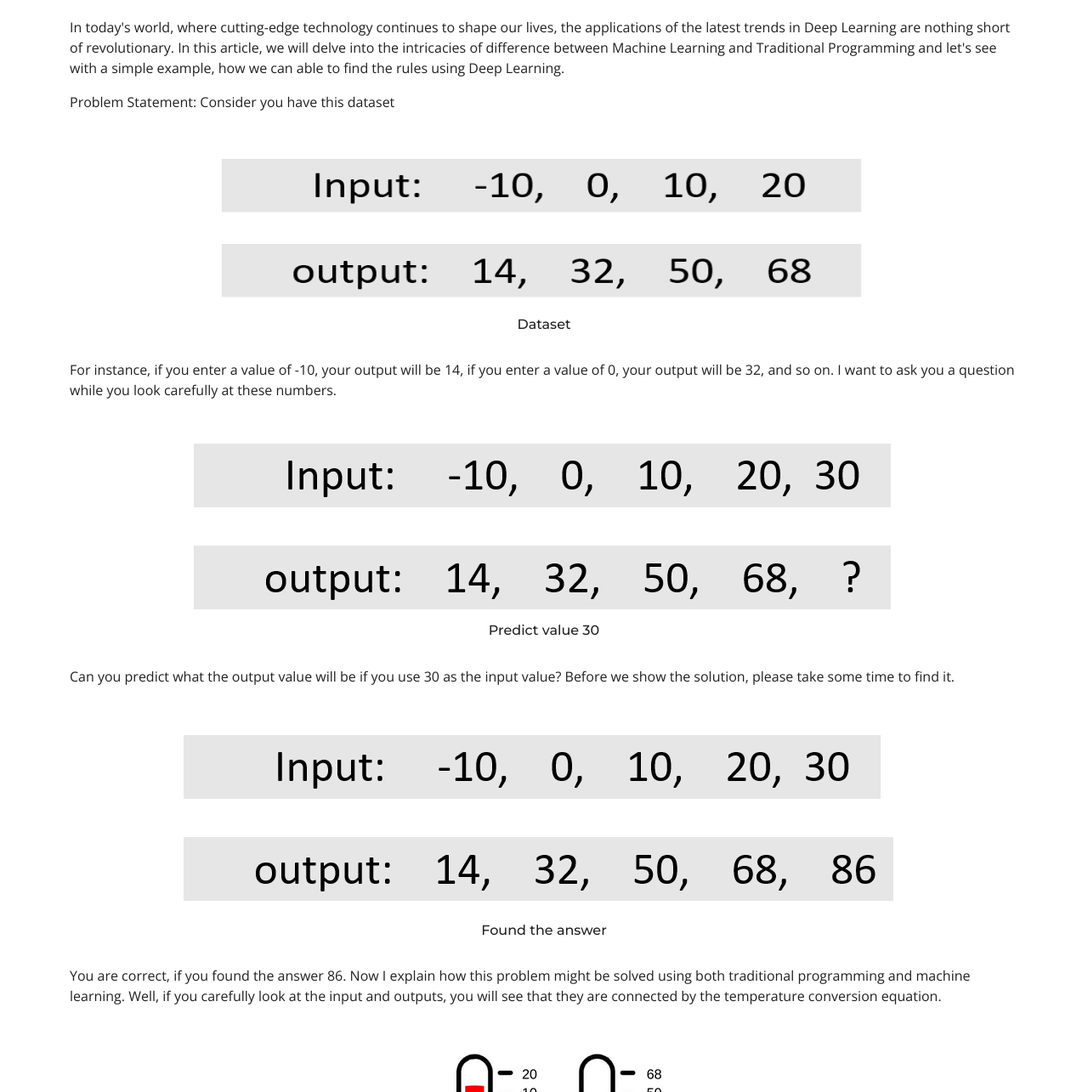
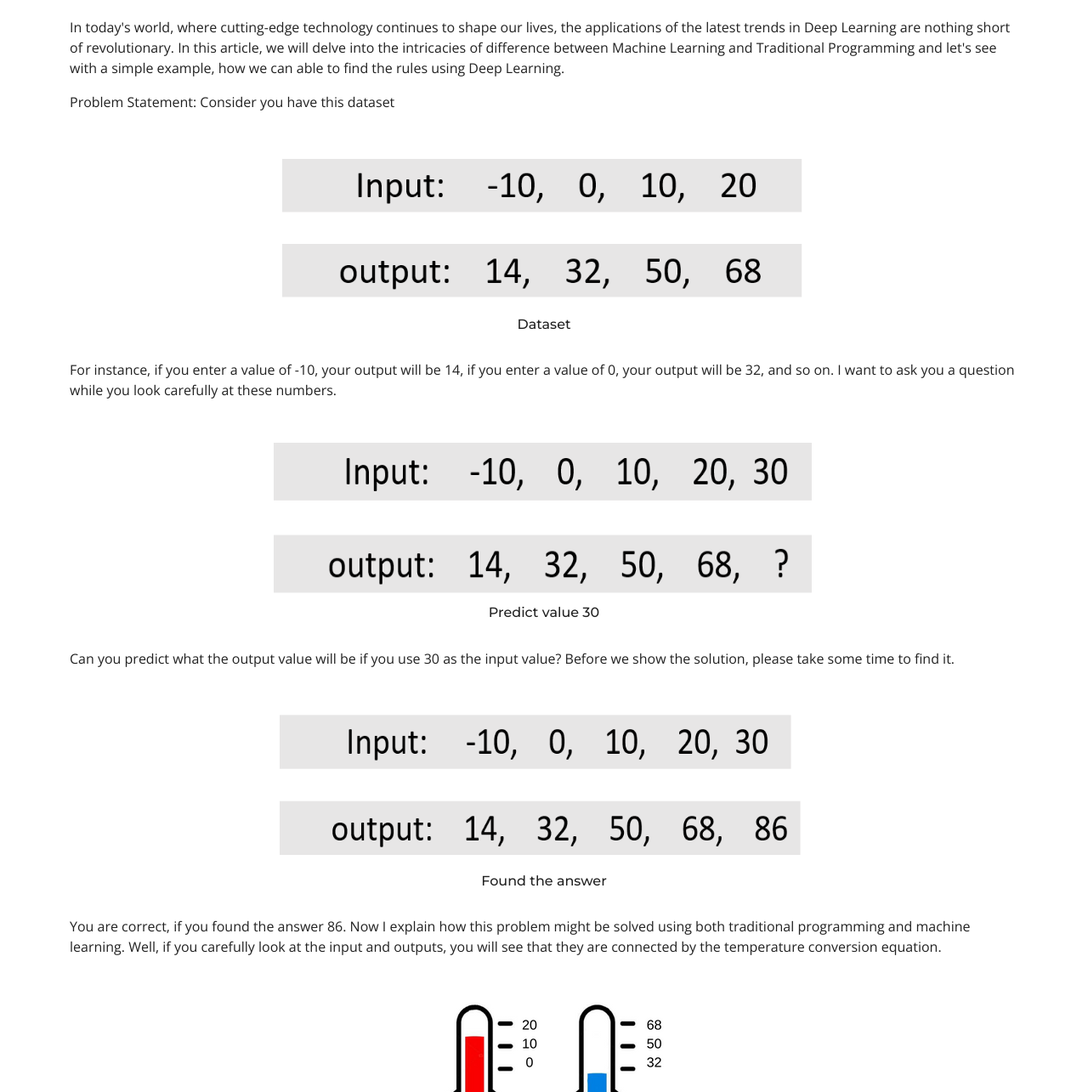
Before and after one commit to leastsquares-web/leastsquares.github.io, a plain HTML site: page ExploringtheMagicofNeuralNetworks.html in a window 1280 px wide. Shown: the part 409-1694 px from the top of the page at 85% size. Drawn offline with nearby package versions, Linux system fonts and the light colour scheme.

Commit message:
input image size changes

```diff
--- a/ExploringtheMagicofNeuralNetworks.html
+++ b/ExploringtheMagicofNeuralNetworks.html
@@ -144,21 +144,21 @@
                   margin: 0 auto;
                 }
               </style>
-              <img src="assets/img/emnn1.png" alt="Centered Image" style= "justify-content: center; align-items: center; width: 800px; height: 200px;">
+              <img src="assets/img/emnn1.png" alt="Centered Image" style= "justify-content: center; align-items: center; width: 650px; height: 200px;">
               <h6 style="text-align: center;">Dataset</h6>
               <br>
               <p>
                 For instance, if you enter a value of -10, your output will be 14, if you enter a value of 0, your output will be 32, and so on. I want to ask you a question while you look carefully at these numbers.
               </p>
               <br>
-              <img style="text-align: center;" src = "assets/img/emnn2.png">
+              <img src="assets/img/emnn2.png" alt="Centered Image" style= "justify-content: center; align-items: center; width: 650px; height: 200px;">
               <h6 style="text-align: center;">Predict value 30</h6>
               <br>
               <p>
               Can you predict what the output value will be if you use 30 as the input value? Before we show the solution, please take some time to find it.
               </p>
               <br>
-              <img style="text-align: center;" src = "assets/img/emnn3.png">
+              <img src="assets/img/emnn3.png" alt="Centered Image" style= "justify-content: center; align-items: center; width: 650px; height: 200px;">
               <h6 style="text-align: center;">Found the answer</h6>
               <br>
               <p>You are correct, if you found the answer 86. Now I explain how this problem might be solved using both traditional programming and machine learning. Well, if you carefully look at the input and outputs, you will see that they are connected by the temperature conversion equation.</p>
```
